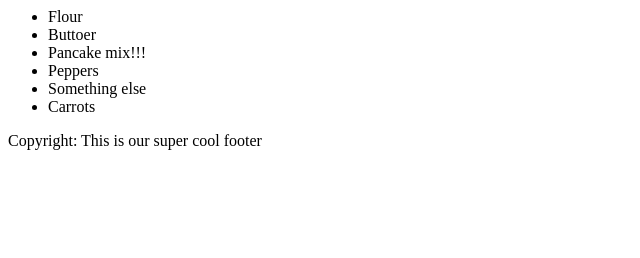
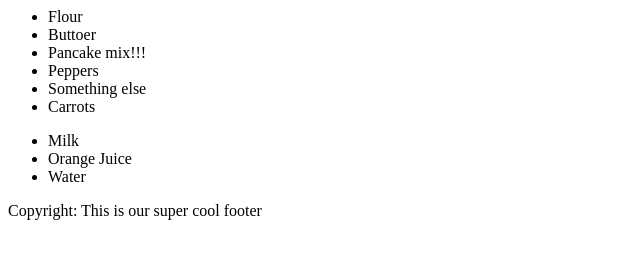
Before and after one commit to aernst/grocerylist, a plain HTML site: page index.html in a window 1280 px wide. Shown: the whole page, without its empty margins (0-640 px from the left). Drawn offline with Linux system fonts and the light colour scheme.

Commit message:
added drinks to index file

```diff
--- a/index.html
+++ b/index.html
@@ -8,6 +8,14 @@
 		 	<li>Something else</li>
 		 	<li>Carrots</li>
 		 </ul>
+		<ul>
+		 	<li>Milk</li>
+		 	<li>Orange Juice</li>
+		 	<li>Water</li>
+		 </ul>
+
+
+
 		 <footer>
 		 	Copyright: This is our super cool footer
 		 </footer>
```
